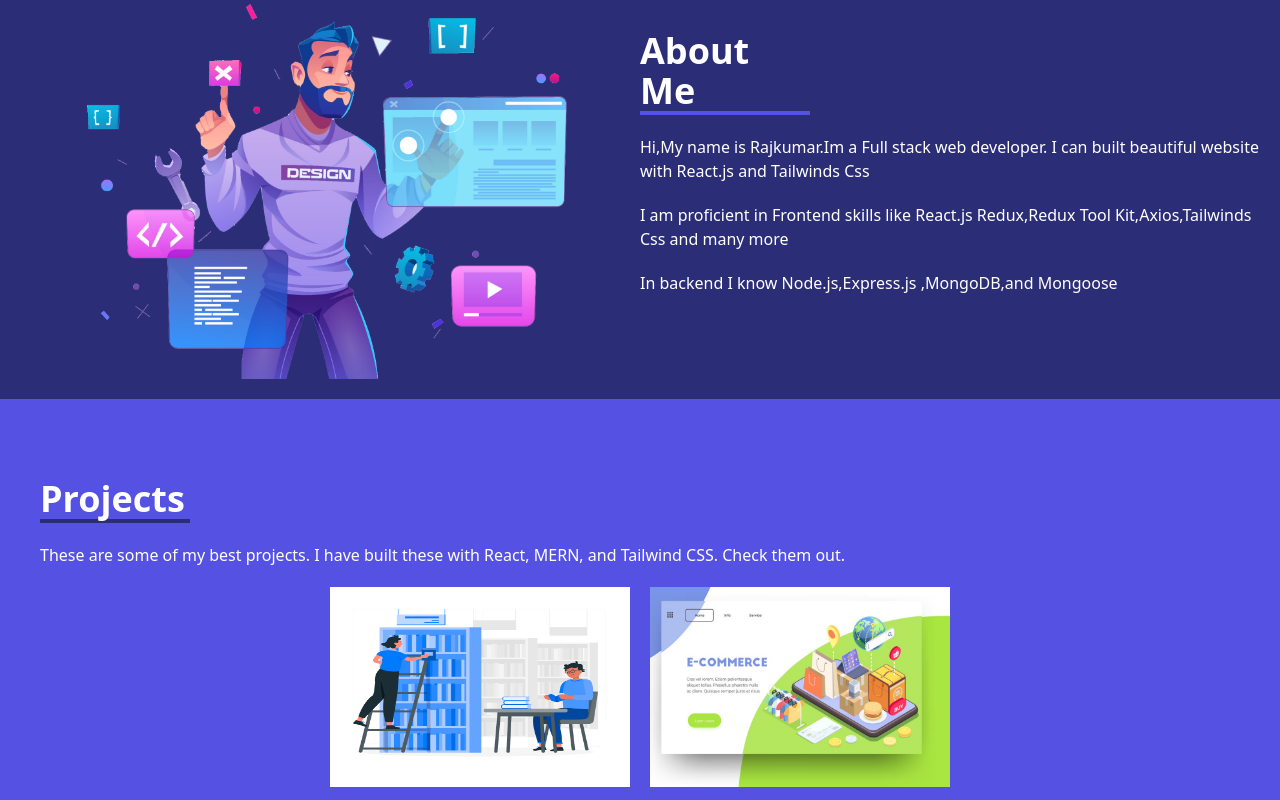
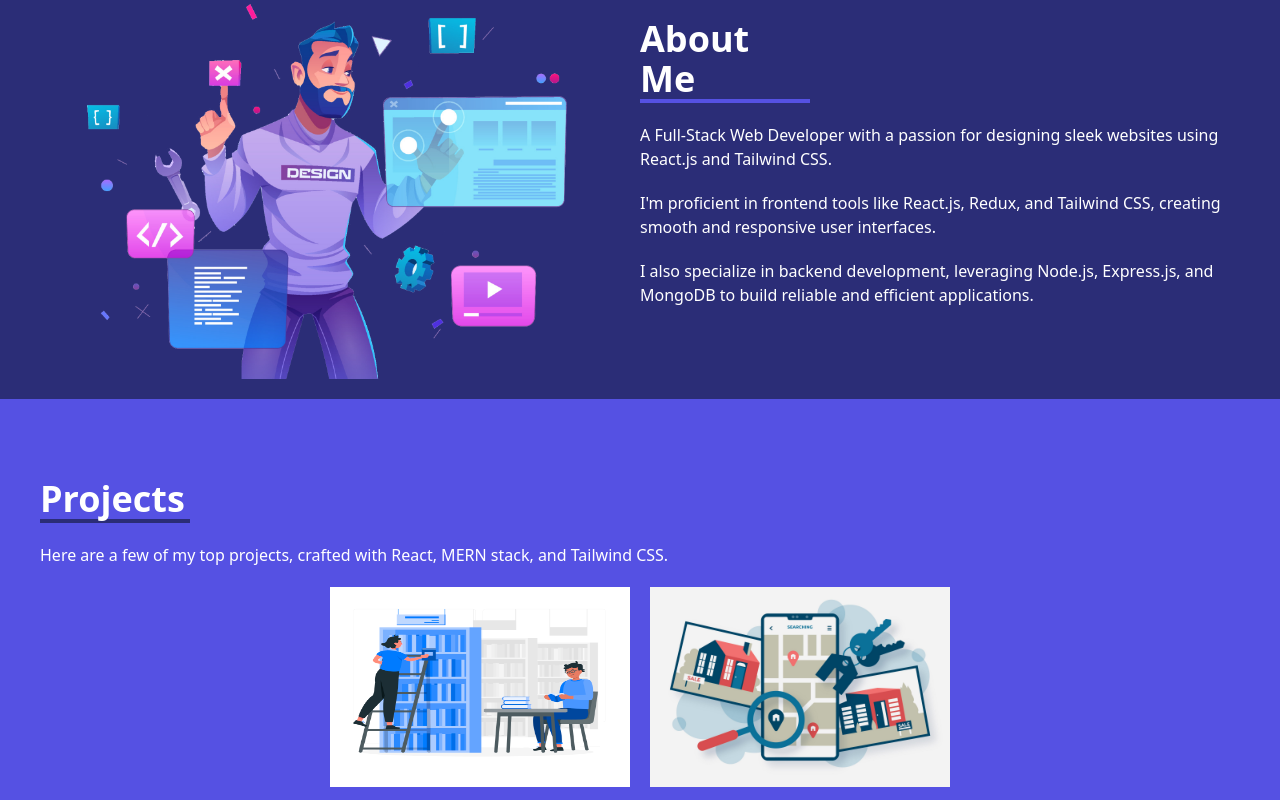
Before and after one commit to Rajkumar3754/Portfolio, a React (Vite) app: page / in a window 1280 px wide. Shown: the part 660-1460 px from the top of the page. Built offline with nearby package versions, Linux system fonts and the light colour scheme.

Commit message:
Change informtion

```diff
--- a/src/components/About.jsx
+++ b/src/components/About.jsx
@@ -4,9 +4,9 @@ import aboutimg from '../assets/about.png'
 
 const About = () => {
   const config = {
-    line1:'Hi,My name is Rajkumar.Im a Full stack web developer. I can built beautiful website with React.js and Tailwinds Css',
-    line2:'I am proficient in Frontend skills like React.js Redux,Redux Tool Kit,Axios,Tailwinds Css and many more',
-    line3:'In backend I know Node.js,Express.js ,MongoDB,and Mongoose'
+    line1: " A Full-Stack Web Developer with a passion for designing sleek websites using React.js and Tailwind CSS.",
+  line2: "I'm proficient in frontend tools like React.js, Redux, and Tailwind CSS, creating smooth and responsive user interfaces.",
+  line3: "I also specialize in backend development, leveraging Node.js, Express.js, and MongoDB to build reliable and efficient applications."
   }
 
 
--- a/src/components/Project.jsx
+++ b/src/components/Project.jsx
@@ -1,6 +1,6 @@
 import React from 'react';
 import webimg1 from '../assets/bookstoree.jpg';
-import webimg2 from '../assets/ecommerce.jpg';
+import webimg2 from '../assets/esate.jpg';
 import webimg3 from '../assets/website-blog.jpg';
 
 const Project = () => {
@@ -13,8 +13,8 @@ const Project = () => {
       },
       {
         image: webimg2,
-        description: 'An Ecommerce Website. Built with MERN stack',
-        link: 'https://ecommerce-psi-ashy-26.vercel.app/'
+        description: 'RealEstate Website. Built with MERN stack',
+        link: 'https://realestate-fullstack-app.onrender.com/'
       },
       // {
       //   image: webimg3,
@@ -28,7 +28,7 @@ const Project = () => {
     <section className='flex flex-col py-20 px-5 justify-center bg-primary text-white' id='project'>
       <div className='w-full flex flex-col justify-center px-5'>
         <h1 className='text-4xl text-white border-b-4 border-secondary mb-5 w-[150px] font-bold'>Projects</h1>
-        <p>These are some of my best projects. I have built these with React, MERN, and Tailwind CSS. Check them out.</p>
+        <p>Here are a few of my top projects, crafted with React, MERN stack, and Tailwind CSS.</p>
       </div>
 
       <div className="w-full py-5">
```
Also changed, not shown: src/assets/esate.jpg (added), src/assets/real.jpg (added).
